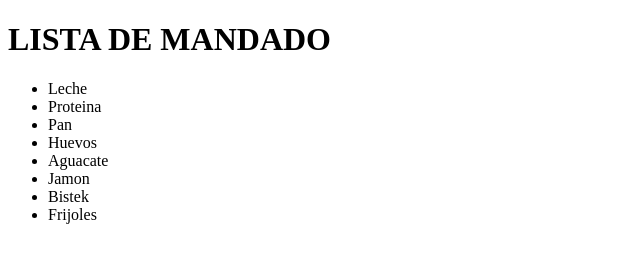
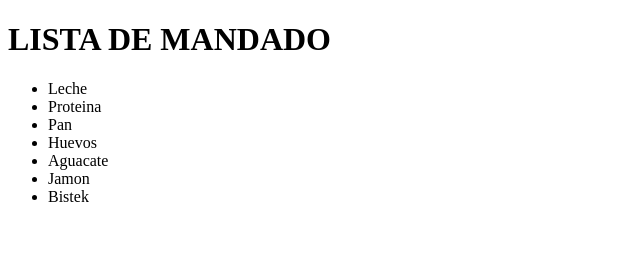
Before and after one commit to Mikelind227/Lap1, a plain HTML site: page index.html in a window 1280 px wide. Shown: the full height of the page, 0-640 px from the left. Drawn offline with Linux system fonts and the light colour scheme.

Commit message:
quite apartado de frijoles

```diff
--- a/index.html
+++ b/index.html
@@ -20,7 +20,8 @@
         <li>Aguacate</li>
         <li>Jamon</li>
         <li>Bistek</li>
-        <li>Frijoles</li>
+
+
     </ul>
 </body>
 </html>
```
